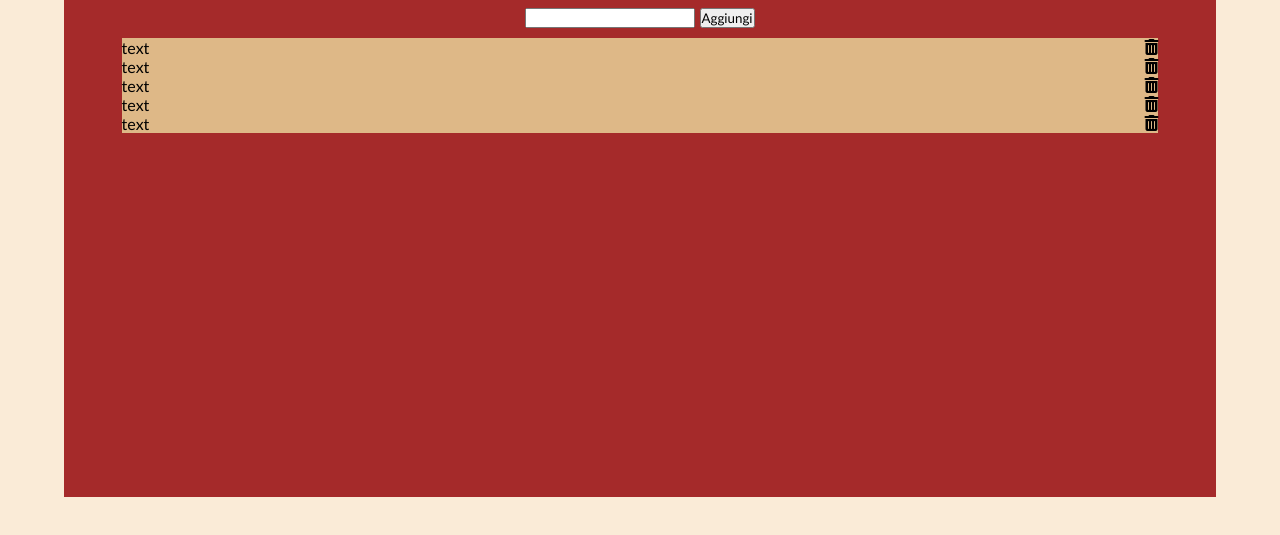
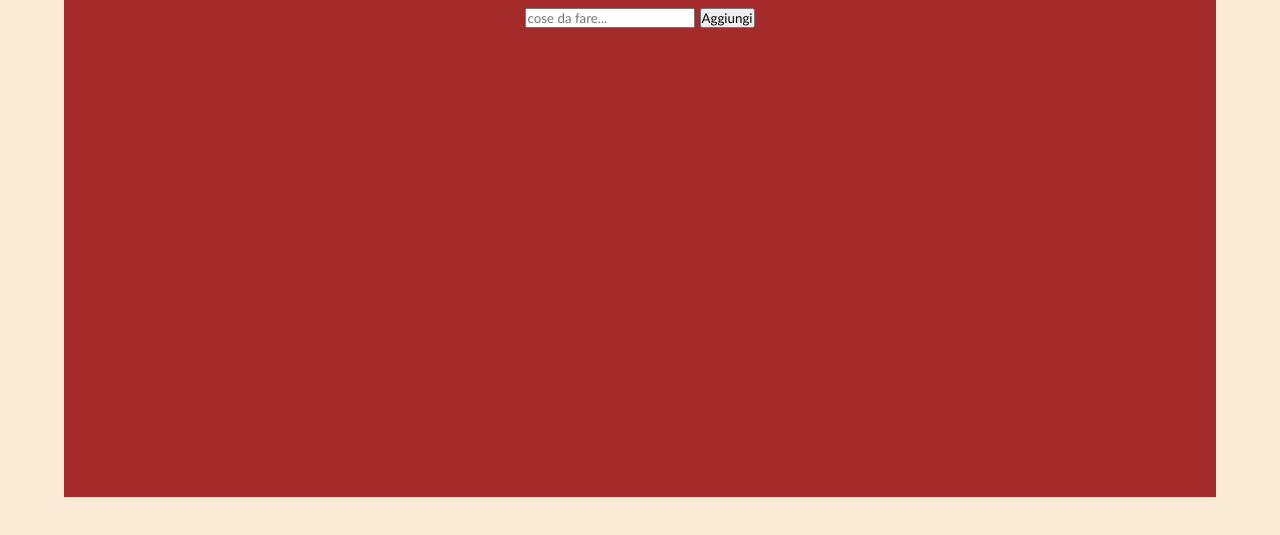
Before and after one commit to FrancescoCataletto/vue-todolist, a plain HTML site: page index.html in a window 1280 px wide. Shown: the part 173-708 px from the top of the page. Drawn offline with nearby package versions, Linux system fonts and the light colour scheme.

Commit message:
added possibility to add and remove different tasks

```diff
--- a/index.html
+++ b/index.html
@@ -19,14 +19,12 @@
     <div id="app">
 
         <div id="add-to-list">
-            <input type="text" name="" id="">
-            <button>Aggiungi</button>
+            <input type="text" name="" id="" placeholder="cose da fare..." v-model="newToDo">
+            <button @click="add()">Aggiungi</button>
         </div>
 
-        <div id="to-do-list"
-             v-for="(task, index) in toDoArr"
-             >
-            <ul>
+        <div id="to-do-list">
+            <ul v-for="(task, index) in toDoArr">
                 <li :class="{textdecoration: task.done}">{{task.text}}<i class="fa-solid fa-trash-can" @click="remove(index)"></i></li>
             </ul>
         </div>
--- a/js/script.js
+++ b/js/script.js
@@ -26,33 +26,23 @@ const app = new Vue({
     data: {
 
         toDoArr: [
-            {
-                text: "text",
-                done: false
-            },
-            {
-                text: "text",
-                done: false
-            },
-            {
-                text: "text",
-                done: false
-            },
-            {
-                text: "text",
-                done: false
-            },
-            {
-                text: "text",
-                done: false
-            }
-        ]
+
+        ],
+
+        newToDo: ""
 
     },
 
     methods:{
         remove(index){
             this.toDoArr.splice(index, 1)
+        },
+
+        add(){
+            this.toDoArr.push({
+                text: this.newToDo,
+                done: false
+            })
         }
     }
 
```
